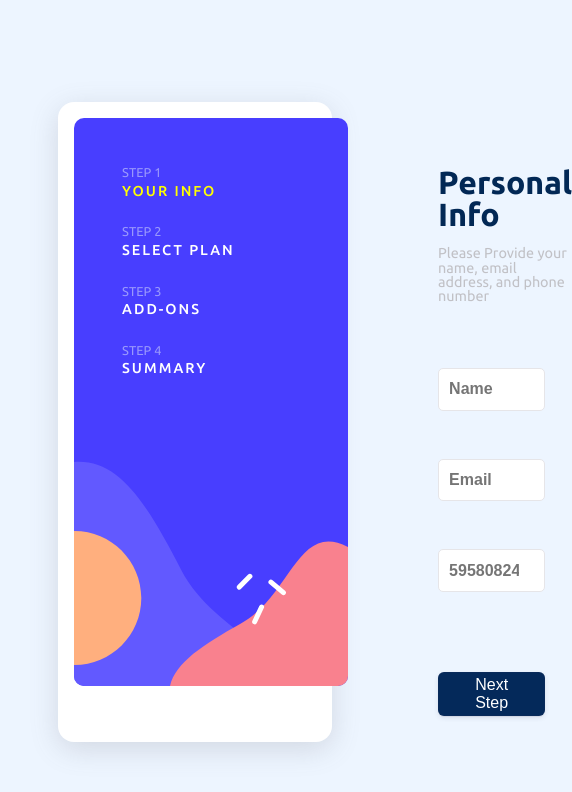
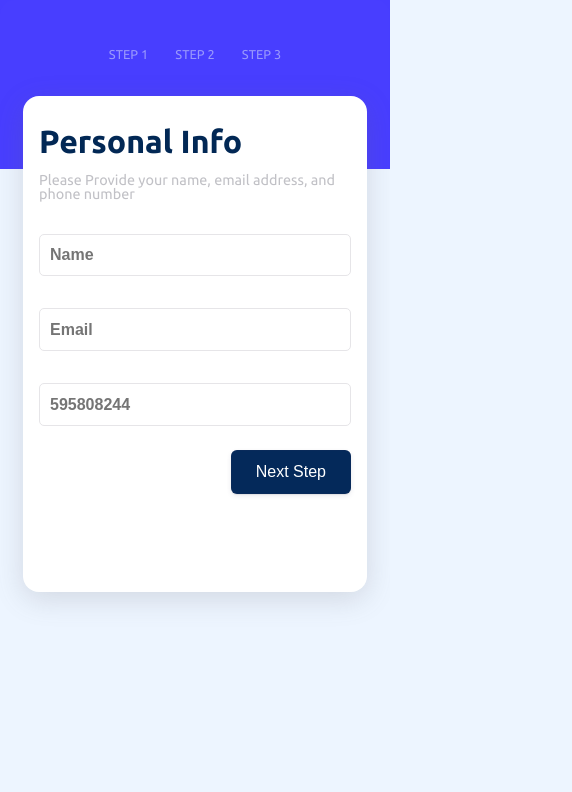
Before and after one commit to levanl/Multyform-angular, an Angular app in the folder multy-form-leo-challange/: page / in a window 390 px wide. Shown: the top 792 px of the page, 572 px wide, since content can reach past the window. Built offline with nearby package versions, Linux system fonts and the light colour scheme.

Commit message:
responsive done

```diff
--- a/multy-form-leo-challange/src/app/app.component.scss
+++ b/multy-form-leo-challange/src/app/app.component.scss
@@ -1,9 +1,22 @@
 .wrapper {
     width: 100%;
     display: flex;
-    gap: 4rem;
 }
 
 .main-part {
     width: 100%;
 }
+
+
+
+@media (max-width:850px) {
+    .wrapper {
+        flex-direction: column;
+    }
+    .steps-part {
+        transform: translateY(-4rem);
+    }
+    .main-part {
+        transform: translateY(-3rem);
+    }
+}
--- a/multy-form-leo-challange/src/app/components/main-forms/main-forms.component.html
+++ b/multy-form-leo-challange/src/app/components/main-forms/main-forms.component.html
@@ -88,7 +88,7 @@
         </form>
         <div class="next-step-btn checkbox-btn">
             <button class="btn-previous" (click)="previousStep()">Go Back</button>
-            <button class="btn-next" (click)="nextStep()">Next Step</button>
+            <button class="btn-next" (click)="nextStep()">Confirm</button>
         </div>
 
     </div>
--- a/multy-form-leo-challange/src/app/components/main-forms/main-forms.component.scss
+++ b/multy-form-leo-challange/src/app/components/main-forms/main-forms.component.scss
@@ -274,3 +274,33 @@ margin-top: 5rem;
     text-align: center;
     color: #aeaeb2;
 }
+
+@media (max-width:850px) {
+    .form {
+        margin-top: 2rem;
+        gap: 2rem;
+    }
+
+    .field {
+        width: 100%;
+    }
+    .next-step-btn {
+        margin-top: 1.5rem;
+        width: 100%;
+    }
+    .next-step-btn.checkbox-btn {
+        margin-top: 1.5rem;
+        width: 100%;
+    }
+    .field-checkbox {
+        height: 4rem;
+        width: 100%;
+    }
+    .form.form-checkbox {
+        gap: 0.8rem;
+        margin-top: 1rem;
+    }
+    .last-page-cont {
+        margin-top: 5.5rem;
+    }
+}
--- a/multy-form-leo-challange/src/app/components/steps-form/steps-form.component.html
+++ b/multy-form-leo-challange/src/app/components/steps-form/steps-form.component.html
@@ -8,16 +8,12 @@
         </div>
         <div class="step">
             <h4>STEP 2</h4>
-            <h3 [ngClass]="{'highlighter': counterStep === 2}">SELECT PLAN</h3>
-        </div>
-        <div class="step">
-            <h4>STEP 3</h4>
-            <h3 [ngClass]="{'highlighter': counterStep === 3}">ADD-ONS</h3>
+            <h3 [ngClass]="{'highlighter': counterStep === 2}">ADD-ONS</h3>
         </div>
 
         <div class="step">
-            <h4>STEP 4</h4>
-            <h3 [ngClass]="{'highlighter': counterStep === 4}">SUMMARY</h3>
+            <h4>STEP 3</h4>
+            <h3 [ngClass]="{'highlighter': counterStep === 3}">SUMMARY</h3>
         </div>
     </div>
 
--- a/multy-form-leo-challange/src/app/components/steps-form/steps-form.component.scss
+++ b/multy-form-leo-challange/src/app/components/steps-form/steps-form.component.scss
@@ -6,7 +6,6 @@
     background-repeat: no-repeat;
     background-size: auto;
     min-width: 300px;
-  min-height: 200px;
 
 }
 
@@ -43,3 +42,19 @@ h3 {
     font-weight: 500;
     letter-spacing: 2px;
 }
+
+@media (max-width:850px) {
+    .content-wrapper {
+        background-image: none;
+        justify-content: center;
+    }
+
+    .steps {
+        flex-direction: row;
+        margin-left: 0;
+    margin-top: 0;
+    }
+    h3 {
+        display: none;
+    }
+}
--- a/multy-form-leo-challange/src/index.html
+++ b/multy-form-leo-challange/src/index.html
@@ -13,7 +13,10 @@
 <body>
 
   <div class="centered-component">
+    <div class="background-container"></div>
     <app-root class="app-root-main"></app-root>
   </div>
+
+  <div class="bottom-nav"></div>
 </body>
 </html>
--- a/multy-form-leo-challange/src/styles.scss
+++ b/multy-form-leo-challange/src/styles.scss
@@ -38,7 +38,6 @@ body {
     width: 100vw;
     height: 100vh;
     display: flex;
-    align-items: center;
     justify-content: center;
 }
 ol, ul {
@@ -65,6 +64,7 @@ table {
     border-radius: 1rem;
     padding: 1rem;
     box-shadow: rgba(100, 100, 111, 0.2) 0px 7px 29px 0px;
+    margin-top: 5rem;
   }
 
 .app-root-main {
@@ -73,3 +73,29 @@ table {
 }
 html, body { height: 100%; }
 body { margin: 0; font-family: Roboto, "Helvetica Neue", sans-serif; }
+
+.bottom-nav {
+  display: none;
+}
+
+
+@media (max-width: 850px) {
+  .background-container {
+    position: fixed;
+    top: 0;
+    left: 0;
+    width: 100%;
+    height: 20vh;
+    background-image: url('./assets/bg-sidebar-desktop.svg');
+    background-size: cover;
+    background-position: top;
+    background-color: #473dff;
+    z-index: -1;
+  }
+  .centered-component {
+    width: 80%;
+    height: 55%;
+    margin-top: 6rem;
+  }
+
+}
```
